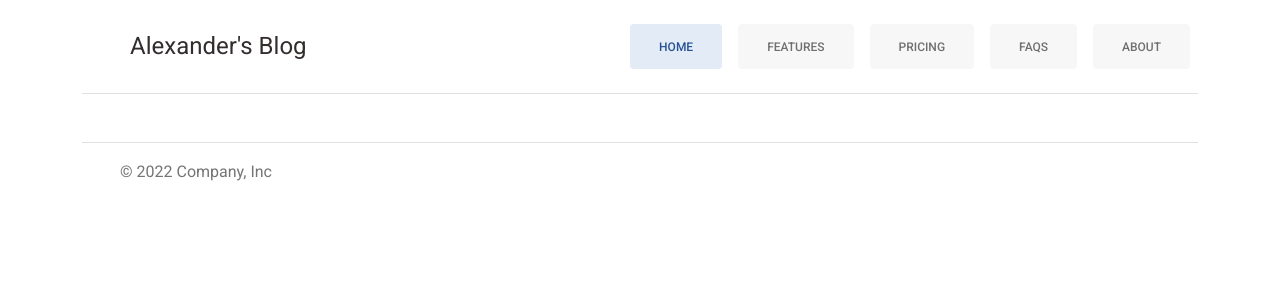
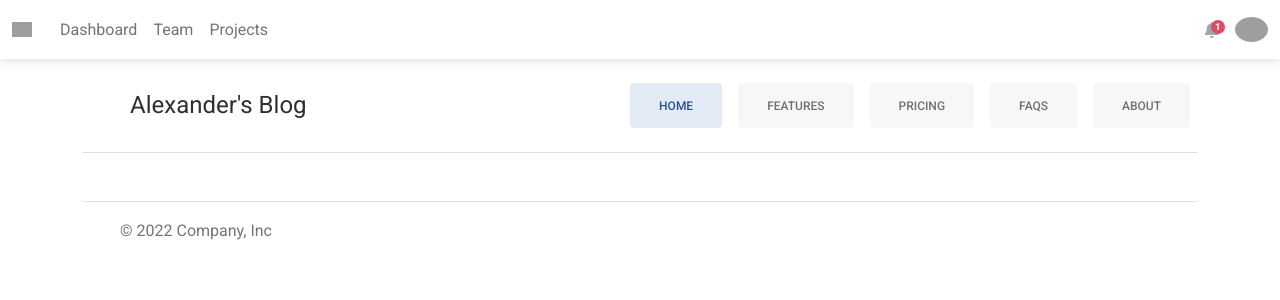
Before and after one commit to ls500pymaster/django_zerotohero, a Django app: page /blog/ in a window 1280 px wide. Shown: the top 300 px of the page. Run offline with Django 4.2, Linux system fonts and the light colour scheme; data that the repository does not hold is empty; some libraries are stand-ins or nearby versions; grey boxes are pictures that could not be loaded.

Commit message:
navbar.html

```diff
--- a/blog/views.py
+++ b/blog/views.py
@@ -48,6 +48,8 @@ class UserDetailView(DetailView):
         return get_object_or_404(UserProfile, username=username)
 
 
-# class CustomLoginView(LoginView):
-#     template_name = 'login.html'
-#     authentication_form = EmailAuthenticationForm
+def navbar(request):
+    if request.user.is_authenticated:
+        return render(request, 'blog/navbar.html', {'loggedin': True})
+    else:
+        return render(request, 'blog/navbar.html', {'loggedin': False})
--- a/django_zerotohero/urls.py
+++ b/django_zerotohero/urls.py
@@ -18,6 +18,7 @@ from django.urls import include, path
 from django.conf import settings
 from django.conf.urls.static import static
 from accounts.views import LoginView, RegisterView
+from blog.views import navbar
 from blog.views import UserListView, UserDetailView
 
 admin.site.site_header = "Blog Project"
@@ -27,6 +28,7 @@ urlpatterns = [
     path('admin/', admin.site.urls),
     path('blog/', include('blog.urls')),
     path('martor/', include('martor.urls')),
+    path('navbar/', navbar, name='navbar'),
     path("login/", LoginView.as_view(), name="login"),
     path("register/", RegisterView.as_view(), name="register"),
 
--- a/templates/base.html
+++ b/templates/base.html
@@ -28,7 +28,7 @@
 </head>
 
 
-
+{% include 'blog/navbar.html' %}
 <div class="container">
     <header class="d-flex flex-wrap justify-content-center py-3 mb-4 border-bottom">
       <a href="/blog/" class="d-flex align-items-center mb-3 mb-md-0 me-md-auto text-dark text-decoration-none">
--- /dev/null
+++ b/templates/blog/navbar.html
@@ -0,0 +1,121 @@
+{% load bootstrap_icons %}
+{% load static %}
+{% load martortags %}
+
+{% block content %}
+<!-- Navbar -->
+<nav class="navbar navbar-expand-lg navbar-light bg-white">
+  <!-- Container wrapper -->
+  <div class="container-fluid">
+    <!-- Toggle button -->
+    <button
+      class="navbar-toggler"
+      type="button"
+      data-mdb-toggle="collapse"
+      data-mdb-target="#navbarSupportedContent"
+      aria-controls="navbarSupportedContent"
+      aria-expanded="false"
+      aria-label="Toggle navigation"
+    >
+      <i class="fas fa-bars"></i>
+    </button>
+
+    <!-- Collapsible wrapper -->
+    <div class="collapse navbar-collapse" id="navbarSupportedContent">
+      <!-- Navbar brand -->
+      <a class="navbar-brand mt-2 mt-lg-0" href="#">
+        <img
+          src="https://mdbcdn.b-cdn.net/img/logo/mdb-transaprent-noshadows.webp"
+          height="15"
+          alt="MDB Logo"
+          loading="lazy"
+        />
+      </a>
+      <!-- Left links -->
+      <ul class="navbar-nav me-auto mb-2 mb-lg-0">
+        <li class="nav-item">
+          <a class="nav-link" href="#">Dashboard</a>
+        </li>
+        <li class="nav-item">
+          <a class="nav-link" href="#">Team</a>
+        </li>
+        <li class="nav-item">
+          <a class="nav-link" href="#">Projects</a>
+        </li>
+      </ul>
+      <!-- Left links -->
+    </div>
+    <!-- Collapsible wrapper -->
+
+      <!-- Notifications -->
+      <div class="dropdown">
+        <a
+          class="link-secondary me-3 dropdown-toggle hidden-arrow"
+          href="#"
+          id="navbarDropdownMenuLink"
+          role="button"
+          data-mdb-toggle="dropdown"
+          aria-expanded="false"
+        >
+          <i class="fas fa-bell"></i>
+          <span class="badge rounded-pill badge-notification bg-danger">1</span>
+        </a>
+        <ul
+          class="dropdown-menu dropdown-menu-end"
+          aria-labelledby="navbarDropdownMenuLink"
+        >
+          <li>
+            <a class="dropdown-item" href="#">Some news</a>
+          </li>
+          <li>
+            <a class="dropdown-item" href="#">Another news</a>
+          </li>
+          <li>
+            <a class="dropdown-item" href="#">Something else here</a>
+          </li>
+        </ul>
+      </div>
+      <!-- Avatar -->
+      <div class="dropdown">
+        <a
+          class="dropdown-toggle d-flex align-items-center hidden-arrow"
+          href="#"
+          id="navbarDropdownMenuAvatar"
+          role="button"
+          data-mdb-toggle="dropdown"
+          aria-expanded="false"
+        >
+          <img
+            src="https://mdbcdn.b-cdn.net/img/new/avatars/2.webp"
+            class="rounded-circle"
+            height="25"
+            alt="Black and White Portrait of a Man"
+            loading="lazy"
+          />
+        </a>
+        <ul
+          class="dropdown-menu dropdown-menu-end"
+          aria-labelledby="navbarDropdownMenuAvatar"
+        >
+          <li>
+            <a class="dropdown-item" href="#">My profile</a>
+          </li>
+          <li>
+            <a class="dropdown-item" href="#">Settings</a>
+          </li>
+          <li>
+              {% if loggedin %}
+            <a class="dropdown-item" href="{% url 'logout' %}">Logout</a>
+              {% else %}
+                  <a class="dropdown-item" href="{% url 'login' %}">Login</a>
+            {% endif %}
+          </li>
+        </ul>
+      </div>
+    </div>
+    <!-- Right elements -->
+  </div>
+  <!-- Container wrapper -->
+</nav>
+<!-- Navbar -->
+    {% endblock %}
--- a/templates/blog/post_create.html
+++ b/templates/blog/post_create.html
@@ -25,5 +25,4 @@
     <input type="submit" value="Create Post" />
 </form>
 
-
-    {% endblock %}
+{% endblock %}
```
